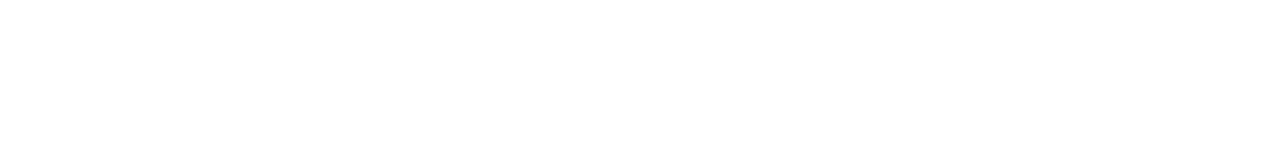
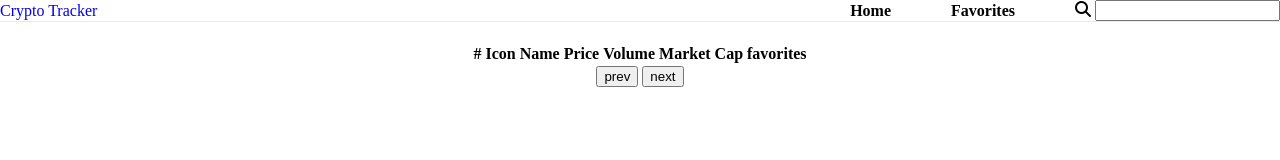
Before and after one commit to srimaran712/crypto-tracker-ninja, a plain HTML site: page index.html in a window 1280 px wide. Drawn offline with Linux system fonts and the light colour scheme; files whose address does not match are found by name.

Commit message:
initialize

```diff
--- a/index.html
+++ b/index.html
@@ -4,12 +4,40 @@
     <meta charset="UTF-8">
     <meta name="viewport" content="width=device-width, initial-scale=1.0">
     <title>Crypto tracker App</title>
+    <script src="https://kit.fontawesome.com/a7ca25f3b8.js" crossorigin="anonymous"></script>
+    <link rel="stylesheet" href="./style.css">
 </head>
 <body>
     <nav>
-        <div class="left-nav"></div>
-        <div class="right-nav"></div>
+        <div class="left-nav"><a href="/" class="title">Crypto Tracker</a></div>
+        <div class="right-nav">
+            <a href="/"  class="nav-items">Home</a>
+            <a href="./favorites.html" class="nav-items">Favorites</a>
+            <div class="search-container">
+                <i class="fa-solid fa-magnifying-glass"></i> <input type="text" id="search-box" placholder="search"/>
+            </div>
+        </div>
     </nav>
+    <main>
+        <table id="table-crypto">
+            <thead>
+                <tr>
+                    <th>#</th>
+                    <th>Icon</th>
+                    <th>Name</th>
+                    <th>Price</th>
+                    <th>Volume</th>
+                    <th>Market Cap</th>
+                    <th>favorites</th>
+                </tr>
+            </thead>
+
+        </table>
+        <section id="pagination">
+            <button id="prev-btn">prev</button>
+            <button id="next-btn">next</button>
+        </section>
+    </main>
    <script src="'./app.js" ></script>
 </body>
 </html>
--- a/style.css
+++ b/style.css
@@ -0,0 +1,37 @@
+*{
+    margin:0;
+
+}
+nav{
+    display:flex;
+    justify-content: space-between;
+    align-items:center;
+    left:0;
+    right: 0;
+    top:0;
+    border-bottom:1px solid #ebebe6;
+    background-color:#fff;
+
+}
+.title{
+    text-decoration:none;
+}
+.right-nav{
+    display:flex;
+    align-items:center;
+    gap:60px;
+}
+.nav-items{
+    text-decoration: none;
+    font-weight:800;
+    color:#000;
+}
+.search-box{
+    outline:none;
+}
+main{
+    display:flex;
+    flex-direction: column;
+    align-items: center;
+    margin-top:20px;
+}
```
Also changed, not shown: favorites.html (added).
